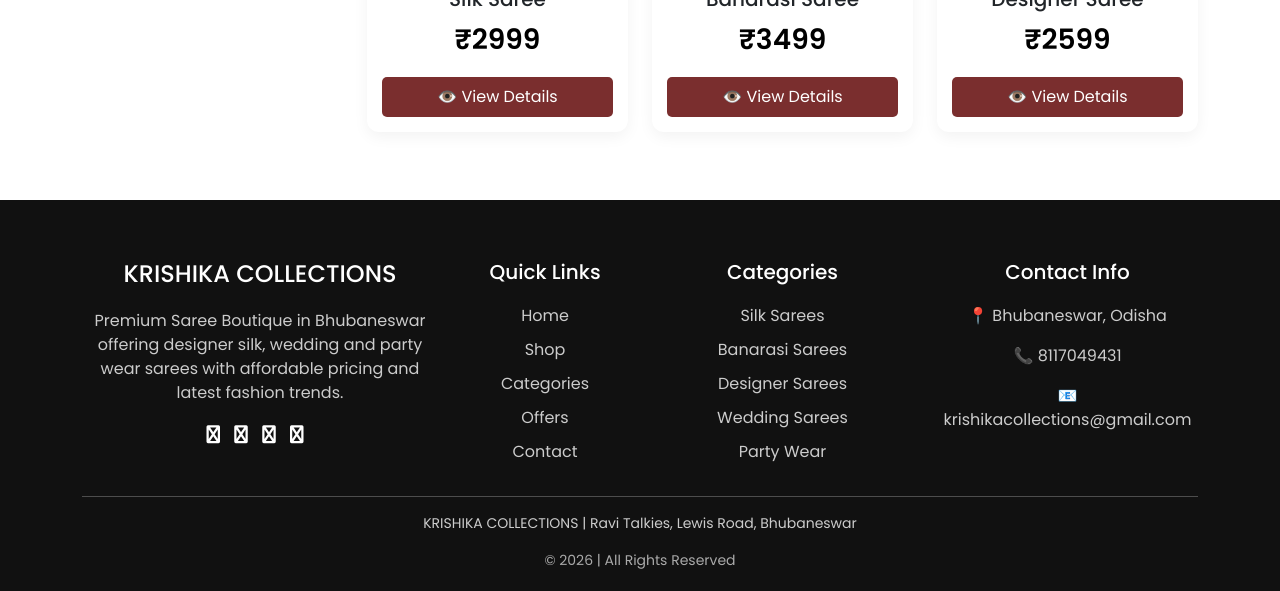
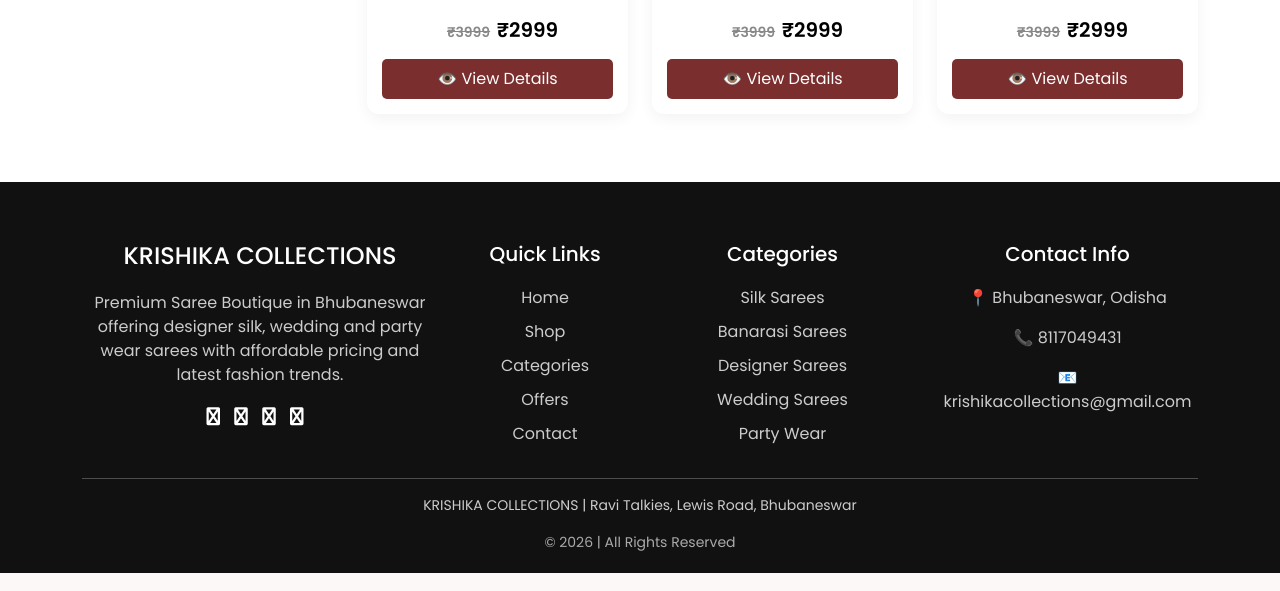
Before and after one commit to ritiksahoors/krishka, a PHP site: page /krishika/shop.php in a window 1280 px wide. Shown: the part 1506-2097 px from the top of the page. Run offline with PHP 8.4, Linux system fonts and the light colour scheme; data that the repository does not hold is empty.

Commit message:
Price Update

```diff
--- a/assets/css/style.css
+++ b/assets/css/style.css
@@ -399,7 +399,7 @@ footer {
     font-weight: 600;
 }
 
-.price span {
+.price span .old-price {
     text-decoration: line-through;
     color: gray;
     margin-left: 10px;
@@ -565,7 +565,7 @@ footer {
     color: #7a2e2e;
 }
 
-.price span {
+.price .old-price {
     text-decoration: line-through;
     color: gray;
     margin-left: 10px;
@@ -956,6 +956,25 @@ footer {
     transform: translateY(-5px);
 }
 
+.price {
+    margin: 5px 0;
+}
+
+.old-price {
+    text-decoration: line-through;
+    color: #888;
+    margin-right: 8px;
+    font-size: 14px;
+}
+
+.new-price {
+    color: #d4af37;
+    font-size: 18px;
+    font-weight: 600;
+    color: #000;
+    font-weight: 600;
+
+}
 /* Wishlist */
 
 .wishlist {
@@ -1613,6 +1632,8 @@ footer {
 .new-price {
     color: #800020;
     font-size: 20px;
+    font-weight: 600;
+    color: #000;
     font-weight: 600;
 }
 
@@ -1933,7 +1954,7 @@ footer {
     font-weight: 600;
 }
 
-.price span {
+.price .old-price {
     text-decoration: line-through;
     color: #888;
     font-size: 14px;
--- a/shop.php
+++ b/shop.php
@@ -165,14 +165,17 @@
                         <!-- Product 1 -->
                         <div class="col-md-4 product" data-category="silk" data-price="2999">
 
-                            <div class="product-card" data-name="Silk Saree" data-price="2999"
+                            <div class="product-card" data-name="Silk Saree" data-price="2999"  data-old-price="3999"
                                 data-img="assets/img/ikkath_masereced_cotton_sarees_matching_blouse/WhatsApp Image 2026-04-04 at 4.46.32 PM (1).jpeg">
 
                                 <img
                                     src="assets/img/ikkath_masereced_cotton_sarees_matching_blouse/WhatsApp Image 2026-04-04 at 4.46.32 PM (1).jpeg">
 
                                 <h5>Silk Saree</h5>
-                                <p class="price">₹2999</p>
+                                <p class="price">
+    <span class="old-price">₹3999</span>
+    <span class="new-price">₹2999</span>
+</p>
 
                                 <div class="product-btns">
                                     <button onclick="goToDetails(this.parentElement.parentElement)">
@@ -188,14 +191,17 @@
                         <!-- Product 2 -->
                         <div class="col-md-4 product" data-category="banarasi" data-price="3499">
 
-                            <div class="product-card" data-name="Banarasi Saree" data-price="3499"
+                            <div class="product-card" data-name="Banarasi Saree" data-price="3499" data-old-price="3999"
                                 data-img="assets/img/ikkath_masereced_cotton_sarees_matching_blouse/WhatsApp Image 2026-04-04 at 4.46.32 PM (2).jpeg">
 
                                 <img
                                     src="assets/img/ikkath_masereced_cotton_sarees_matching_blouse/WhatsApp Image 2026-04-04 at 4.46.32 PM (2).jpeg">
 
                                 <h5>Banarasi Saree</h5>
-                                <p class="price">₹3499</p>
+                                <p class="price">
+    <span class="old-price">₹3999</span>
+    <span class="new-price">₹2999</span>
+</p>
 
                                 <div class="product-btns">
                                     <button onclick="goToDetails(this.parentElement.parentElement)">
@@ -211,14 +217,17 @@
                         <!-- Product 3 -->
                         <div class="col-md-4 product" data-category="designer" data-price="2599">
 
-                            <div class="product-card" data-name="Designer Saree" data-price="2599"
+                            <div class="product-card" data-name="Designer Saree" data-price="2599" data-old-price="3999"
                                 data-img="assets/img/ikkath_masereced_cotton_sarees_matching_blouse/WhatsApp Image 2026-04-04 at 4.46.32 PM.jpeg">
 
                                 <img
                                     src="assets/img/ikkath_masereced_cotton_sarees_matching_blouse/WhatsApp Image 2026-04-04 at 4.46.32 PM.jpeg">
 
                                 <h5>Designer Saree</h5>
-                                <p class="price">₹2599</p>
+                                <p class="price">
+    <span class="old-price">₹3999</span>
+    <span class="new-price">₹2999</span>
+</p>
 
                                 <div class="product-btns">
                                     <button onclick="goToDetails(this.parentElement.parentElement)">
@@ -232,14 +241,17 @@
                         <!-- Product 1 -->
                         <div class="col-md-4 product" data-category="silk" data-price="2999">
 
-                            <div class="product-card" data-name="Silk Saree" data-price="2999"
+                            <div class="product-card" data-name="Silk Saree" data-price="2999" data-old-price="3999"
                                 data-img="assets/img/ikkath_masereced_cotton_sarees_matching_blouse/WhatsApp Image 2026-04-04 at 4.46.32 PM (1).jpeg">
 
                                 <img
                                     src="assets/img/ikkath_masereced_cotton_sarees_matching_blouse/WhatsApp Image 2026-04-04 at 4.46.32 PM (1).jpeg">
 
                                 <h5>Silk Saree</h5>
-                                <p class="price">₹2999</p>
+                                <p class="price">
+    <span class="old-price">₹3999</span>
+    <span class="new-price">₹2999</span>
+</p>
 
                                 <div class="product-btns">
                                     <button onclick="goToDetails(this.parentElement.parentElement)">
@@ -255,14 +267,17 @@
                         <!-- Product 2 -->
                         <div class="col-md-4 product" data-category="banarasi" data-price="3499">
 
-                            <div class="product-card" data-name="Banarasi Saree" data-price="3499"
+                            <div class="product-card" data-name="Banarasi Saree" data-price="3499" data-old-price="3999"
                                 data-img="assets/img/ikkath_masereced_cotton_sarees_matching_blouse/WhatsApp Image 2026-04-04 at 4.46.32 PM (2).jpeg">
 
                                 <img
                                     src="assets/img/ikkath_masereced_cotton_sarees_matching_blouse/WhatsApp Image 2026-04-04 at 4.46.32 PM (2).jpeg">
 
                                 <h5>Banarasi Saree</h5>
-                                <p class="price">₹3499</p>
+                                <p class="price">
+    <span class="old-price">₹3999</span>
+    <span class="new-price">₹2999</span>
+</p>
 
                                 <div class="product-btns">
                                     <button onclick="goToDetails(this.parentElement.parentElement)">
@@ -278,14 +293,17 @@
                         <!-- Product 3 -->
                         <div class="col-md-4 product" data-category="designer" data-price="2599">
 
-                            <div class="product-card" data-name="Designer Saree" data-price="2599"
+                            <div class="product-card" data-name="Designer Saree" data-price="2599" data-old-price="3999"
                                 data-img="assets/img/ikkath_masereced_cotton_sarees_matching_blouse/WhatsApp Image 2026-04-04 at 4.46.32 PM.jpeg">
 
                                 <img
                                     src="assets/img/ikkath_masereced_cotton_sarees_matching_blouse/WhatsApp Image 2026-04-04 at 4.46.32 PM.jpeg">
 
                                 <h5>Designer Saree</h5>
-                                <p class="price">₹2599</p>
+                                <p class="price">
+    <span class="old-price">₹3999</span>
+    <span class="new-price">₹2999</span>
+</p>
 
                                 <div class="product-btns">
                                     <button onclick="goToDetails(this.parentElement.parentElement)">
@@ -299,14 +317,17 @@
                         <!-- Product 1 -->
                         <div class="col-md-4 product" data-category="silk" data-price="2999">
 
-                            <div class="product-card" data-name="Silk Saree" data-price="2999"
+                            <div class="product-card" data-name="Silk Saree" data-price="2999" data-old-price="3999"
                                 data-img="assets/img/ikkath_masereced_cotton_sarees_matching_blouse/WhatsApp Image 2026-04-04 at 4.46.32 PM (1).jpeg">
 
                                 <img
                                     src="assets/img/ikkath_masereced_cotton_sarees_matching_blouse/WhatsApp Image 2026-04-04 at 4.46.32 PM (1).jpeg">
 
                                 <h5>Silk Saree</h5>
-                                <p class="price">₹2999</p>
+                                <p class="price">
+    <span class="old-price">₹3999</span>
+    <span class="new-price">₹2999</span>
+</p>
 
                                 <div class="product-btns">
                                     <button onclick="goToDetails(this.parentElement.parentElement)">
@@ -322,14 +343,17 @@
                         <!-- Product 2 -->
                         <div class="col-md-4 product" data-category="banarasi" data-price="3499">
 
-                            <div class="product-card" data-name="Banarasi Saree" data-price="3499"
+                            <div class="product-card" data-name="Banarasi Saree" data-price="3499" data-old-price="3999"
                                 data-img="assets/img/ikkath_masereced_cotton_sarees_matching_blouse/WhatsApp Image 2026-04-04 at 4.46.32 PM (2).jpeg">
 
                                 <img
                                     src="assets/img/ikkath_masereced_cotton_sarees_matching_blouse/WhatsApp Image 2026-04-04 at 4.46.32 PM (2).jpeg">
 
                                 <h5>Banarasi Saree</h5>
-                                <p class="price">₹3499</p>
+                                <p class="price">
+    <span class="old-price">₹3999</span>
+    <span class="new-price">₹2999</span>
+</p>
 
                                 <div class="product-btns">
                                     <button onclick="goToDetails(this.parentElement.parentElement)">
@@ -345,14 +369,17 @@
                         <!-- Product 3 -->
                         <div class="col-md-4 product" data-category="designer" data-price="2599">
 
-                            <div class="product-card" data-name="Designer Saree" data-price="2599"
+                            <div class="product-card" data-name="Designer Saree" data-price="2599" data-old-price="3999"
                                 data-img="assets/img/ikkath_masereced_cotton_sarees_matching_blouse/WhatsApp Image 2026-04-04 at 4.46.32 PM.jpeg">
 
                                 <img
                                     src="assets/img/ikkath_masereced_cotton_sarees_matching_blouse/WhatsApp Image 2026-04-04 at 4.46.32 PM.jpeg">
 
                                 <h5>Designer Saree</h5>
-                                <p class="price">₹2599</p>
+                                <p class="price">
+    <span class="old-price">₹3999</span>
+    <span class="new-price">₹2999</span>
+</p>
 
                                 <div class="product-btns">
                                     <button onclick="goToDetails(this.parentElement.parentElement)">
```
